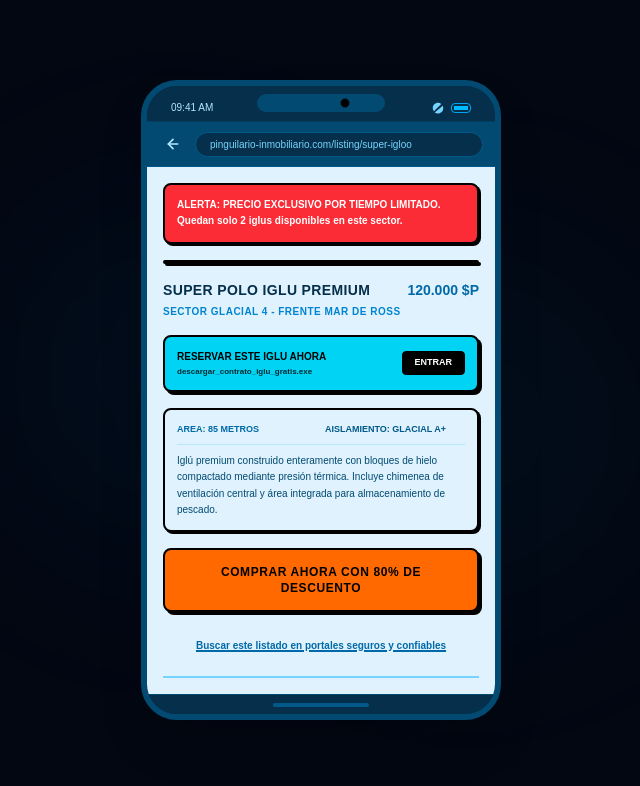
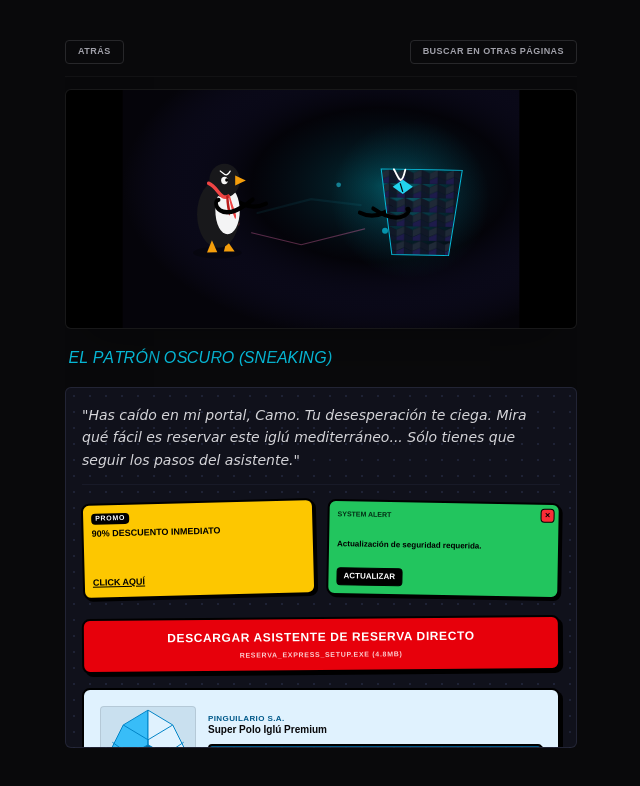
Before and after one commit to RealPingu/proyecto-memoria, a Next.js app: page /game/narrative/battle_1_mockup in a window 1280 px wide. Shown: the top 786 px of the page, without its empty margins (319-959 px from the left). Built offline with nearby package versions, Linux system fonts and the light colour scheme.

Commit message:
feat: portar diseño v5 de campo minado de diálogos a la página de batalla de la narrativa

```diff
--- a/app/game/narrative/battle_1_mockup/page.tsx
+++ b/app/game/narrative/battle_1_mockup/page.tsx
@@ -3,23 +3,28 @@
 import { useState, useEffect } from 'react';
 import { useRouter } from 'next/navigation';
 import { motion, AnimatePresence } from 'framer-motion';
+import Scene14Batalla from '../illustrations/scene_14_batalla';
+import { FearTremble } from '../components/dialogue_effects';
 
 export default function Battle1MockupPage() {
   const router = useRouter();
+
+  // Estados para simulación de caos de anuncios y hackeo
   const [clickedAd, setClickedAd] = useState<string | null>(null);
   const [hackedProgress, setHackedProgress] = useState(0);
   const [popups, setPopups] = useState<{ id: number; x: number; y: number; title: string }[]>([]);
+  const [showFakePopup, setShowFakePopup] = useState(true);
 
-  // Efecto de descarga caótica si cae en un banner engañoso (Opción 1)
+  // Manejo de opción incorrecta (Opción 1 y anuncios falsos)
   useEffect(() => {
     if (!clickedAd) return;
 
     const popupList = [
-      { title: 'ALERTA DE DESCARGA: CleanPingu.exe iniciado', x: 10, y: 15 },
-      { title: 'PROPUESTA COMERCIAL: Crédito inmediato solicitado', x: 45, y: 30 },
-      { title: 'DESCARGA COMPLETA: Planos_Iglu_Gratis.exe', x: 20, y: 60 },
-      { title: 'ALERTA DE SISTEMA: Ejecutando scripts desconocidos', x: 50, y: 70 },
-      { title: 'SUSCRIPCIÓN ACTIVA: Servicio Premium Glacial contratado', x: 5, y: 45 }
+      { title: 'ALERTA DE DESCARGA: CleanPingu.exe iniciado', x: 15, y: 20 },
+      { title: 'PROPUESTA COMERCIAL: Crédito inmediato solicitado', x: 45, y: 35 },
+      { title: 'DESCARGA COMPLETA: Planos_Iglu_Gratis.exe', x: 20, y: 65 },
+      { title: 'ALERTA DE SISTEMA: Ejecutando scripts desconocidos', x: 55, y: 75 },
+      { title: 'SUSCRIPCIÓN ACTIVA: Servicio Premium Glacial contratado', x: 10, y: 50 }
     ];
 
     let currentPopupIndex = 0;
@@ -79,167 +84,189 @@ export default function Battle1MockupPage() {
   };
 
   return (
-    <div className="h-[100dvh] w-full bg-[#030712] text-[#1D1B20] flex items-center justify-center p-0 sm:p-4 font-sans overflow-hidden relative">
-      {/* Luces de fondo decorativas de tono ártico */}
-      <div className="absolute top-1/4 left-1/4 w-[350px] h-[350px] bg-sky-500/5 rounded-full blur-[100px] pointer-events-none sm:block hidden" />
-      <div className="absolute bottom-1/4 right-1/4 w-[350px] h-[350px] bg-cyan-500/5 rounded-full blur-[100px] pointer-events-none sm:block hidden" />
+    <div className="flex flex-col h-screen w-full bg-game-bg text-game-text p-4 md:p-6 overflow-hidden items-center justify-center font-sans relative">
 
-      {/* ==========================================
-          MARCO DEL TELÉFONO DE CAMO (MOBILE-FIRST)
-          ========================================== */}
-      <div className="relative w-full h-[100dvh] sm:h-[640px] sm:max-w-[360px] bg-sky-950 border-0 sm:border-[6px] sm:border-sky-900 sm:rounded-[36px] shadow-2xl flex flex-col overflow-hidden shrink-0">
+      {/* Contenedor adaptado a la Consistencia de Escenas (Layout Sándwich) */}
+      <div className="flex flex-col h-full max-w-lg w-full mx-auto justify-between py-2 md:py-4 relative z-10">
 
-        {/* Notch / Cámara del teléfono (Solo desktop) */}
-        <div className="absolute top-2 left-1/2 -translate-x-1/2 w-32 h-4.5 bg-sky-900 rounded-full z-30 sm:flex hidden items-center justify-center">
-          <div className="w-2.5 h-2.5 bg-black rounded-full ml-12 border border-sky-950" />
-        </div>
+        {/* 1. HEADER (shrink-0) - Botón Atrás y Opción 3 arriba a la derecha */}
+        <header className="flex justify-between items-center shrink-0 pb-3 border-b border-zinc-900/60">
+          <button
+            onClick={() => router.push('/game/narrative?node=scene_14_init')}
+            className="text-[9px] border border-zinc-800 text-game-muted hover:border-zinc-500 hover:text-game-accent transition-all px-3 py-1 font-bold uppercase tracking-wider rounded-sm active:scale-95 cursor-pointer"
+          >
+            Atrás
+          </button>
 
-        {/* Barra de Estado del Sistema (Solo desktop) */}
-        <div className="h-9 bg-sky-950 flex justify-between items-center px-6 text-[10px] font-mono text-sky-200 select-none shrink-0 pt-2 z-20 border-b border-sky-900/60 sm:flex hidden">
-          <span>09:41 AM</span>
-          <div className="flex items-center gap-1.5">
-            <svg className="w-3.5 h-3.5 fill-current text-sky-300" viewBox="0 0 24 24">
-              <path d="M12 3c-4.97 0-9 4.03-9 9 0 2.12.74 4.07 1.97 5.61L17.61 4.97C16.07 3.74 14.12 3 12 3zm7.61 5.39L6.39 19.61C7.93 20.84 9.88 21.6 12 21.6c4.97 0 9-4.03 9-9 0-2.12-.74-4.07-1.97-5.61z" />
-            </svg>
-            <div className="w-5 h-2.5 border border-sky-500 rounded-sm p-0.5 flex items-center">
-              <div className="w-3.5 h-full bg-sky-400 rounded-2xs" />
-            </div>
+          <button
+            onClick={handleExitClick}
+            className="text-[9px] border border-zinc-800 text-game-muted hover:border-zinc-500 hover:text-game-accent transition-all px-3 py-1 font-bold uppercase tracking-wider rounded-sm active:scale-95 cursor-pointer"
+          >
+            Buscar en otras páginas
+          </button>
+        </header>
+
+        {/* 2. MAIN AREA (Ilustración Fija y Diálogo) */}
+        <main className="flex-1 flex flex-col min-h-0 justify-between py-3 space-y-4 overflow-hidden">
+
+          {/* Ilustración Fija (Renderizado de SVG Puro Animado) */}
+          <div className="relative w-full aspect-video flex items-center justify-center shrink-0 max-h-[30vh]">
+            <div className="w-full h-full border border-game-muted/15 rounded-md overflow-hidden bg-black shadow-2xl relative">
+              <Scene14Batalla />
             </div>
           </div>
 
-        {/* Barra de Navegación del Navegador */}
-        <div className="bg-sky-900 px-3 py-2 border-b border-sky-800 flex flex-col gap-1.5 shrink-0 z-20 pt-3 sm:pt-2">
-          <div className="flex items-center gap-2 min-w-0 w-full">
-            {/* Botón Atrás (Opción 3) */}
-            <button
-              onClick={handleExitClick}
-              className="p-1.5 text-sky-200 hover:text-white transition rounded active:bg-sky-800 shrink-0"
-              title="Volver y buscar en otra página de confianza"
-            >
-              <svg className="w-4 h-4 stroke-current" viewBox="0 0 24 24" fill="none" strokeWidth="2.5" strokeLinecap="round" strokeLinejoin="round">
-                <line x1="19" y1="12" x2="5" y2="12" />
-                <polyline points="12 19 5 12 12 5" />
-              </svg>
-            </button>
-
-            {/* Input URL */}
-            <div className="flex-1 min-w-0 bg-sky-950 border border-sky-800 rounded-full px-3.5 py-1 text-[10px] font-mono text-sky-300 flex items-center justify-between select-none">
-              <span className="truncate text-sky-300 block w-full">pinguilario-inmobiliario.com/listing/super-igloo</span>
-            </div>
-          </div>
+          {/* Nombre del Hablante con efecto Tremble Fear usando la paleta del Patrón Oscuro (Cyan) */}
+          <div className="shrink-0 flex items-center justify-start pl-1">
+            <FearTremble text="EL PATRÓN OSCURO (SNEAKING)" color="#06b6d4" />
           </div>
 
-        {/* ==========================================
-            ÁREA DE CONTENIDO WEB - PALETA POLAR CELESTE/AZUL
-            ========================================== */}
-        <div className="flex-1 bg-[#e0f2fe] overflow-y-auto custom-scrollbar p-4 flex flex-col gap-4 relative select-none">
+          {/* =======================================================
+              CAJA DE DIÁLOGO HACKEADA / SECCIONADA / SCROLL LARGO
+              ======================================================= */}
+          <div className="flex-1 min-h-0 w-full bg-[#131520]/80 border border-[#272a3d]/80 rounded-md flex flex-col justify-start relative select-none overflow-y-auto custom-scrollbar p-4 gap-4 bg-[radial-gradient(#1e2235_1px,transparent_1px)] [background-size:16px_16px]">
 
-          {/* Alerta de urgencia falsa */}
-          <div className="bg-red-500 text-white border-2 border-black p-3 rounded-lg text-[10px] leading-relaxed font-bold shadow-[2px_2px_0px_rgba(0,0,0,1)]">
-            ALERTA: PRECIO EXCLUSIVO POR TIEMPO LIMITADO. Quedan solo 2 iglus disponibles en este sector.
+            {/* SECCIÓN 1: Narrativa */}
+            <div
+              style={{ fontFamily: '"Comic Sans MS", "Comic Sans", cursive' }}
+              className="text-zinc-300 text-xs md:text-sm leading-relaxed italic pr-4 border-b border-[#272a3d]/40 pb-3 shrink-0"
+            >
+              "Has caído en mi portal, Camo. Tu desesperación te ciega. Mira qué fácil es reservar este iglú mediterráneo... Sólo tienes que seguir los pasos del asistente."
             </div>
 
-          {/* Galería de Fotos del Iglú */}
-          <div className="relative w-full aspect-video bg-sky-900 border-2 border-black rounded-lg overflow-hidden group shadow-[2px_2px_0px_rgba(0,0,0,1)]">
-            <svg viewBox="0 0 100 60" className="w-full h-full p-2">
-              <circle cx="10" cy="10" r="0.4" fill="#fff" opacity="0.8" />
-              <circle cx="85" cy="15" r="0.5" fill="#fff" opacity="0.6" />
-              <rect x="0" y="45" width="100" height="15" fill="#0c4a6e" />
-              <path d="M 25,45 A 20,20 0 0,1 65,45 Z" fill="#f0f9ff" stroke="#000" strokeWidth="1.2" />
-              <path d="M 30,35 Q 45,38 60,35 M 35,27 Q 45,30 55,27" stroke="#0284c7" strokeWidth="0.8" fill="none" />
-              <path d="M 40,45 A 8,8 0 0,1 50,45 Z" fill="#0f172a" stroke="#000" strokeWidth="1.2" />
-              <circle cx="80" cy="18" r="4.5" fill="#fef08a" stroke="#000" strokeWidth="1" />
-            </svg>
+            {/* SECCIÓN 2: Grid Asimétrico de Anuncios Pequeños (Incorrecto / Trampa) */}
+            <div className="grid grid-cols-2 gap-3 shrink-0">
 
-            {/* Banner publicitario DISFRAZADO */}
+              {/* Ad 2.1: Banner parpadeante promocional */}
+              <div
+                onClick={() => handleIncorrectClick('Banner Oferta Directa')}
+                className="bg-yellow-400 hover:bg-yellow-300 text-black border-2 border-black p-2 rounded-lg flex flex-col text-left cursor-pointer shadow-[2px_2px_0px_rgba(0,0,0,1)] active:translate-x-[1px] active:translate-y-[1px] active:shadow-none transition-all rotate-[-1.5deg] justify-between h-[96px]"
+              >
+                <div className="flex flex-col">
+                  <span className="text-[7px] font-black tracking-widest uppercase bg-black text-white px-1 py-0.2 rounded w-max">PROMO</span>
+                  <span className="text-[9px] font-black mt-1 uppercase leading-tight">90% DESCUENTO INMEDIATO</span>
+                </div>
+                <span className="text-[9px] font-black underline">CLICK AQUÍ</span>
+              </div>
+
+              {/* Ad 2.2: Fake Popup de Sistema */}
+              <AnimatePresence>
+                {showFakePopup && (
+                  <motion.div
+                    exit={{ opacity: 0, scale: 0.95 }}
+                    className="bg-[#22c55e] text-black border-2 border-black p-2 rounded-lg relative shadow-[2px_2px_0px_rgba(0,0,0,1)] flex flex-col text-left rotate-[1deg] justify-between h-[96px]"
+                  >
+                    {/* Botón de cierre FALSO 'X' */}
                     <button
-              onClick={() => handleIncorrectClick('Planos de descarga')}
-              className="absolute top-2 right-2 bg-yellow-400 hover:bg-yellow-300 text-black text-[9px] font-black px-2 py-1 border-2 border-black rounded shadow-[2px_2px_0px_rgba(0,0,0,1)] active:translate-x-[2px] active:translate-y-[2px] active:shadow-none transition-all"
+                      onClick={(e) => {
+                        e.stopPropagation();
+                        handleIncorrectClick('Botón cerrar popup falso');
+                      }}
+                      className="absolute top-1 right-1 bg-red-500 hover:bg-red-400 text-black border border-black w-3.5 h-3.5 flex items-center justify-center text-[7px] font-black rounded-sm"
                     >
-              DESCARGAR PLANOS EN PDF
+                      ✕
+                    </button>
+                    <div className="text-[7px] font-black uppercase text-green-950">SYSTEM ALERT</div>
+                    <p className="text-[8px] font-bold leading-tight pr-3 mt-0.5">Actualización de seguridad requerida.</p>
+                    <button
+                      onClick={() => handleIncorrectClick('Descarga de actualización de seguridad')}
+                      className="bg-black hover:bg-zinc-900 text-white text-[8px] font-black px-1.5 py-0.5 border border-black rounded self-start active:translate-x-[0.5px] active:translate-y-[0.5px]"
+                    >
+                      ACTUALIZAR
+                    </button>
+                  </motion.div>
+                )}
+              </AnimatePresence>
+
+            </div>
+
+            {/* SECCIÓN 3: Botón de Descarga de Ancho Completo (Incorrecto) */}
+            <div className="shrink-0 pt-1">
+              <button
+                onClick={() => handleIncorrectClick('Botón descarga contrato exe')}
+                className="w-full bg-red-600 hover:bg-red-500 text-white font-black py-3 px-4 border-2 border-black rounded-lg text-xs tracking-wider shadow-[3px_3px_0px_rgba(0,0,0,1)] active:translate-x-[2px] active:translate-y-[2px] active:shadow-none transition-all uppercase flex flex-col items-center justify-center leading-none gap-1 rotate-[-0.5deg]"
+              >
+                <span>DESCARGAR ASISTENTE DE RESERVA DIRECTO</span>
+                <span className="text-[7px] font-mono opacity-80 uppercase tracking-widest mt-1">reserva_express_setup.exe (4.8MB)</span>
               </button>
             </div>
 
-          {/* Información del Listado */}
-          <div className="space-y-1">
-            <div className="flex justify-between items-start">
-              <h2 className="text-sm font-black text-sky-950 tracking-wide uppercase">
-                Super Polo Iglu Premium
-              </h2>
-              <span className="text-sky-700 font-mono font-black text-sm">
-                120.000 $P
-              </span>
-            </div>
-            <p className="text-[10px] text-sky-600 font-bold uppercase tracking-wider">
-              Sector Glacial 4 - Frente Mar de Ross
-            </p>
+            {/* =======================================================
+                SECCIÓN 4: CARD OFICIAL DE LA WEB (Correcto) - OCULTO EN EL SCROLL
+                ======================================================= */}
+            <div className="bg-[#e0f2fe] border-2 border-black p-3 md:p-4 rounded-lg flex flex-col sm:flex-row gap-3 text-black shadow-[3px_3px_0px_rgba(0,0,0,1)] items-center text-center sm:text-left shrink-0">
+
+              {/* Dibujo Vectorial del Iglú (IDÉNTICO A LA ESCENA 12) - Centrado en el div */}
+              <svg viewBox="15 75 190 155" className="w-20 h-16 sm:w-24 sm:h-20 shrink-0 border border-black/10 bg-sky-900/10 rounded mx-auto sm:mx-0">
+                {/* Sombra base */}
+                <ellipse cx="110" cy="210" rx="110" ry="20" fill="#cbd5e1" opacity="0.5"/>
+
+                {/* Paredes del Iglú */}
+                <path d="M 20 190 L 60 110 L 110 80 L 110 220 L 50 220 Z" fill="#38bdf8" stroke="#0284c7" strokeWidth="2"/>
+                <path d="M 110 80 L 160 110 L 200 190 L 170 220 L 110 220 Z" fill="#e0f2fe" stroke="#0284c7" strokeWidth="2"/>
+
+                {/* Líneas isométricas de los bloques */}
+                <line x1="60" y1="110" x2="110" y2="140" stroke="#0284c7" strokeWidth="2"/>
+                <line x1="160" y1="110" x2="110" y2="140" stroke="#0284c7" strokeWidth="2"/>
+                <line x1="110" y1="140" x2="110" y2="220" stroke="#0284c7" strokeWidth="2"/>
+                <line x1="38" y1="145" x2="80" y2="175" stroke="#0284c7" strokeWidth="2"/>
+                <line x1="182" y1="145" x2="138" y2="175" stroke="#0284c7" strokeWidth="2"/>
+
+                {/* Entrada del Iglú */}
+                <path d="M 75 220 L 75 170 L 110 150 L 145 170 L 145 220 Z" fill="#0369a1" stroke="#0284c7" strokeWidth="2"/>
+                <path d="M 85 220 L 85 180 L 110 165 L 135 180 L 135 220 Z" fill="#0f172a"/>
+              </svg>
+
+              {/* Información y Botón de Reserva (100% Mobile Responsive) */}
+              <div className="flex-1 flex flex-col justify-between min-w-0 w-full">
+                <div className="leading-tight">
+                  <h4 className="text-[8px] font-black uppercase text-sky-800 tracking-wider">Pinguilario S.A.</h4>
+                  <span className="text-[10px] font-black text-zinc-950 truncate block">Super Polo Iglú Premium</span>
                 </div>
 
-          {/* TRAMPA 1: Banner estilo paso siguiente */}
-          <div
-            onClick={() => handleIncorrectClick('Contrato ejecutable')}
-            className="border-2 border-black bg-cyan-400 text-black p-3 rounded-lg flex items-center justify-between cursor-pointer hover:bg-cyan-300 transition shadow-[3px_3px_0px_rgba(0,0,0,1)] active:translate-x-[2px] active:translate-y-[2px] active:shadow-none"
-          >
-            <div className="text-left space-y-0.5">
-              <div className="text-[10px] font-black uppercase">RESERVAR ESTE IGLU AHORA</div>
-              <div className="text-[8px] font-mono font-bold opacity-80">descargar_contrato_iglu_gratis.exe</div>
-            </div>
-            <div className="bg-black text-white text-[9px] font-black px-3 py-1 border border-black rounded uppercase">
-              ENTRAR
-            </div>
-          </div>
-
-          {/* Detalles Técnicos */}
-          <div className="bg-sky-100 border-2 border-black rounded-lg p-3 text-[10px] space-y-2 leading-relaxed text-sky-950 shadow-[2px_2px_0px_rgba(0,0,0,1)]">
-            <div className="grid grid-cols-2 gap-2 border-b border-sky-200 pb-2 font-bold uppercase text-[9px]">
-              <div className="text-sky-700">Area: 85 metros</div>
-              <div className="text-sky-800">Aislamiento: Glacial A+</div>
-            </div>
-            <p className="text-sky-900">
-              Iglú premium construido enteramente con bloques de hielo compactado mediante presión térmica. Incluye chimenea de ventilación central y área integrada para almacenamiento de pescado.
-            </p>
-          </div>
-
-          {/* TRAMPA 2: Botón de Compra Directo Engañoso */}
-          <button
-            onClick={() => handleIncorrectClick('Compra directa descuento')}
-            className="w-full bg-orange-500 hover:bg-orange-400 text-black font-black py-3.5 px-4 border-2 border-black rounded-lg text-xs tracking-wider shadow-[3px_3px_0px_rgba(0,0,0,1)] active:translate-x-[2px] active:translate-y-[2px] active:shadow-none transition-all uppercase text-center"
-          >
-            COMPRAR AHORA CON 80% DE DESCUENTO
-          </button>
-
-          {/* Enlace de escape */}
-          <div className="text-center py-1">
-            <button
-              onClick={handleExitClick}
-              className="text-[10px] text-sky-700 hover:text-sky-900 font-bold transition underline decoration-2"
-            >
-              Buscar este listado en portales seguros y confiables
-            </button>
-          </div>
-
-          {/* ==========================================
-              BOTÓN LEGÍTIMO ESCONDIDO (Opción 2)
-              ========================================== */}
-          <div className="mt-auto pt-4 border-t-2 border-sky-300 flex justify-between items-center gap-3">
-            <div className="flex flex-col">
-              <span className="text-[8px] uppercase tracking-wider text-sky-600 font-bold">Reserva Oficial</span>
-              <span className="text-[10px] text-sky-900 font-mono font-bold">Pinguilario S.A.</span>
-            </div>
+                {/* Botón de Reserva simple y temático */}
                 <button
                   onClick={handleCorrectClick}
-              className="bg-sky-800 border-2 border-black hover:bg-sky-700 text-zinc-100 font-black py-2.5 px-4 rounded-lg text-[10px] tracking-wide shadow-[2px_2px_0px_rgba(0,0,0,1)] active:translate-x-[1px] active:translate-y-[1px] active:shadow-none transition-all uppercase"
+                  className="w-full bg-sky-800 border-2 border-black hover:bg-sky-700 text-white font-black py-2 px-3 rounded text-[9px] uppercase tracking-wide shadow-[1.5px_1.5px_0px_rgba(0,0,0,1)] active:translate-x-[0.5px] active:translate-y-[0.5px] active:shadow-none transition-all mt-2 text-center"
                 >
-              Proceder a la reserva estandar
+                  Proceder a la Reserva Estándar
                 </button>
               </div>
 
             </div>
 
-        {/* Botón Home físico del teléfono (Solo desktop) */}
-        <div className="h-5 bg-sky-950 sm:flex hidden items-center justify-center shrink-0 border-t border-sky-900">
-          <div className="w-24 h-1 bg-sky-800 rounded-full" />
+            {/* SECCIÓN 5: Grid de Anuncios Inferiores (Incorrecto / Trampa) */}
+            <div className="grid grid-cols-2 gap-3 shrink-0 pt-1">
+
+              {/* Ad 5.1: Sorteo de Iglú con dibujo falso */}
+              <div
+                onClick={() => handleIncorrectClick('Ad Sorteo Iglú')}
+                className="bg-orange-500 hover:bg-orange-400 text-black border-2 border-black p-2 rounded-lg flex flex-col justify-between text-left cursor-pointer shadow-[2px_2px_0px_rgba(0,0,0,1)] active:translate-x-[1px] active:translate-y-[1px] active:shadow-none transition-all rotate-[1.5deg] h-[96px]"
+              >
+                <div className="flex flex-col leading-tight">
+                  <span className="text-[7px] font-black uppercase bg-black text-white px-1 py-0.2 rounded w-max">SORTEO</span>
+                  <span className="text-[8.5px] font-black mt-1 uppercase leading-tight">GANAR UN IGLÚ TOTALMENTE GRATIS</span>
                 </div>
+                <span className="text-[8px] font-black underline">PARTICIPAR</span>
+              </div>
+
+              {/* Ad 5.2: Ruleta de premios engañosa */}
+              <div
+                onClick={() => handleIncorrectClick('Ruleta de premios engañosa')}
+                className="bg-cyan-400 hover:bg-cyan-300 text-black border-2 border-black p-2 rounded-lg flex flex-col justify-between text-left cursor-pointer shadow-[2px_2px_0px_rgba(0,0,0,1)] active:translate-x-[1px] active:translate-y-[1px] active:shadow-none transition-all rotate-[-1deg] h-[96px]"
+              >
+                <div className="flex flex-col">
+                  <span className="text-[7px] font-black tracking-widest uppercase bg-black text-white px-1 py-0.2 rounded w-max">¡FELICIDADES!</span>
+                  <span className="text-[9px] font-black mt-0.5 uppercase leading-tight">VISITANTE 1,000,000</span>
+                  <p className="text-[7px] font-bold leading-tight mt-0.5">¡Reclama tu iglú gratis ahora mismo!</p>
+                </div>
+                <span className="text-[8px] font-black underline">GIRAR RULETA</span>
+              </div>
+
+            </div>
+
+          </div>
+        </main>
 
       </div>
 
```
Lines whose indentation alone changed are shown as unchanged.
